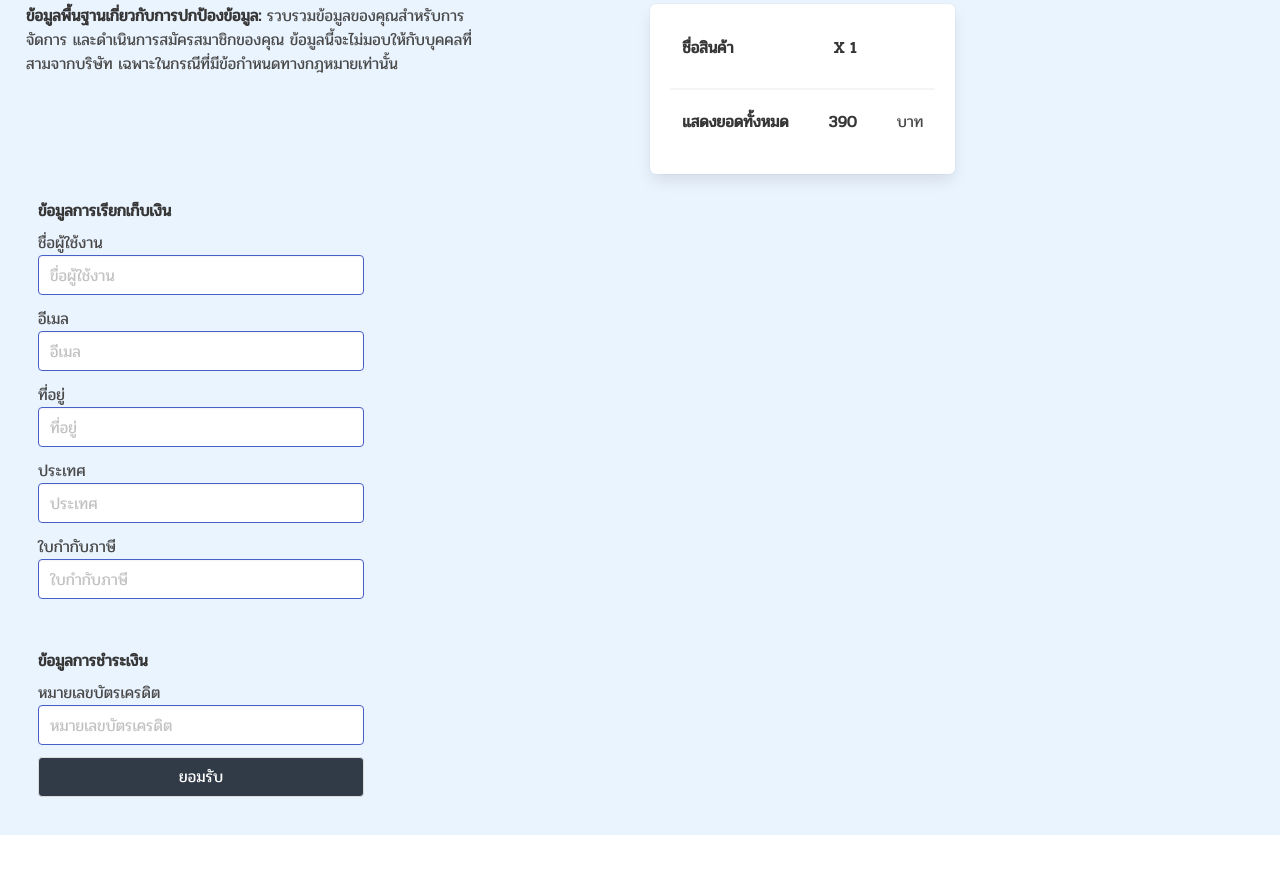
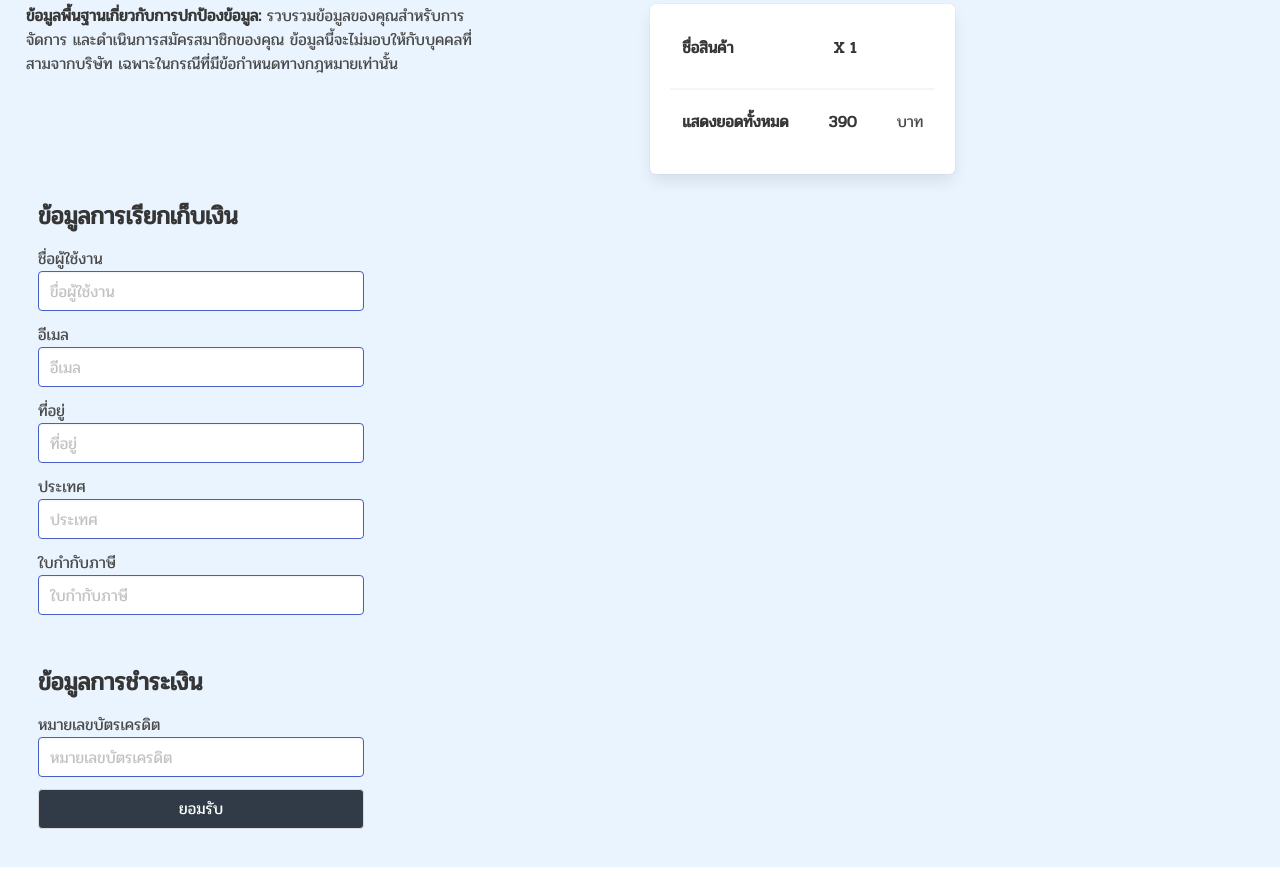
Before and after one commit to 60160284/ProjectEnd, a plain HTML site: page Payment/index-payment.html in a window 1280 px wide. Shown: the part 129-1008 px from the top of the page. Before the commit the page ends 976 px from the top, so only its background shows below. Drawn offline with nearby package versions, Linux system fonts and the light colour scheme.

Commit message:
Teacher Comment #1.3.1

```diff
--- a/Payment/index-payment.html
+++ b/Payment/index-payment.html
@@ -86,10 +86,10 @@
                     </div>
                 </div>
 
-                <form class="field info p-Sdy">
+                <form class="field info p-Sdy" autocomplete="on">
 
                     <div class="column info p-Sdy">
-                    <label class="label">ข้อมูลการเรียกเก็บเงิน</label>
+                    <label class="label is-size-4">ข้อมูลการเรียกเก็บเงิน</label>
                         <div class="field">
                             <label for="">ชื่อผู้ใช้งาน</label>
                             <input class="input is-link Sdy" type="text" placeholder="ขื่อผู้ใช้งาน">
@@ -120,7 +120,7 @@
 
 
                     <div class="column info p-Sdy">
-                          <label class="label">ข้อมูลการชำระเงิน</label>
+                          <label class="label is-size-4 ">ข้อมูลการชำระเงิน</label>
 
                             <div class="field">
                                 <label for="label">หมายเลขบัตรเครดิต</label>
```
